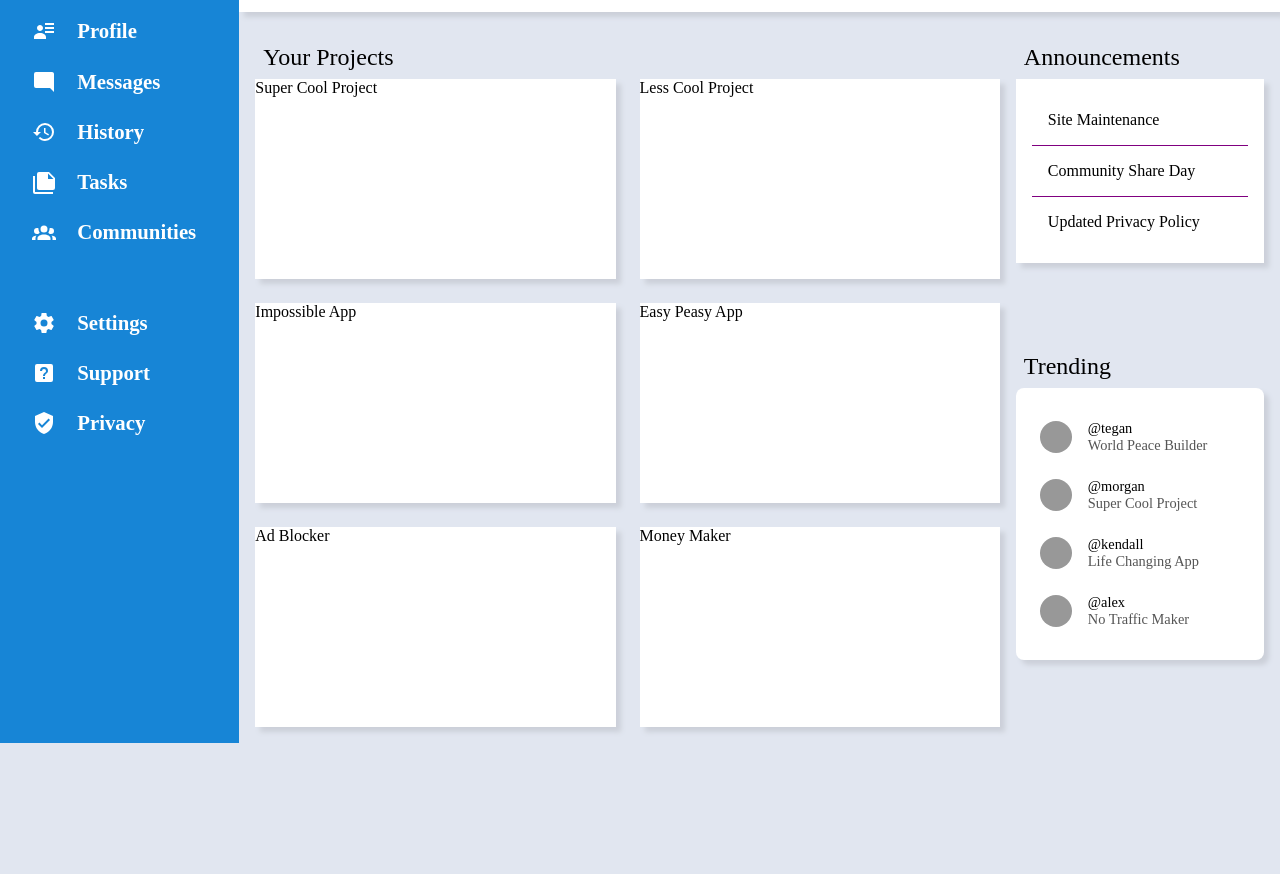
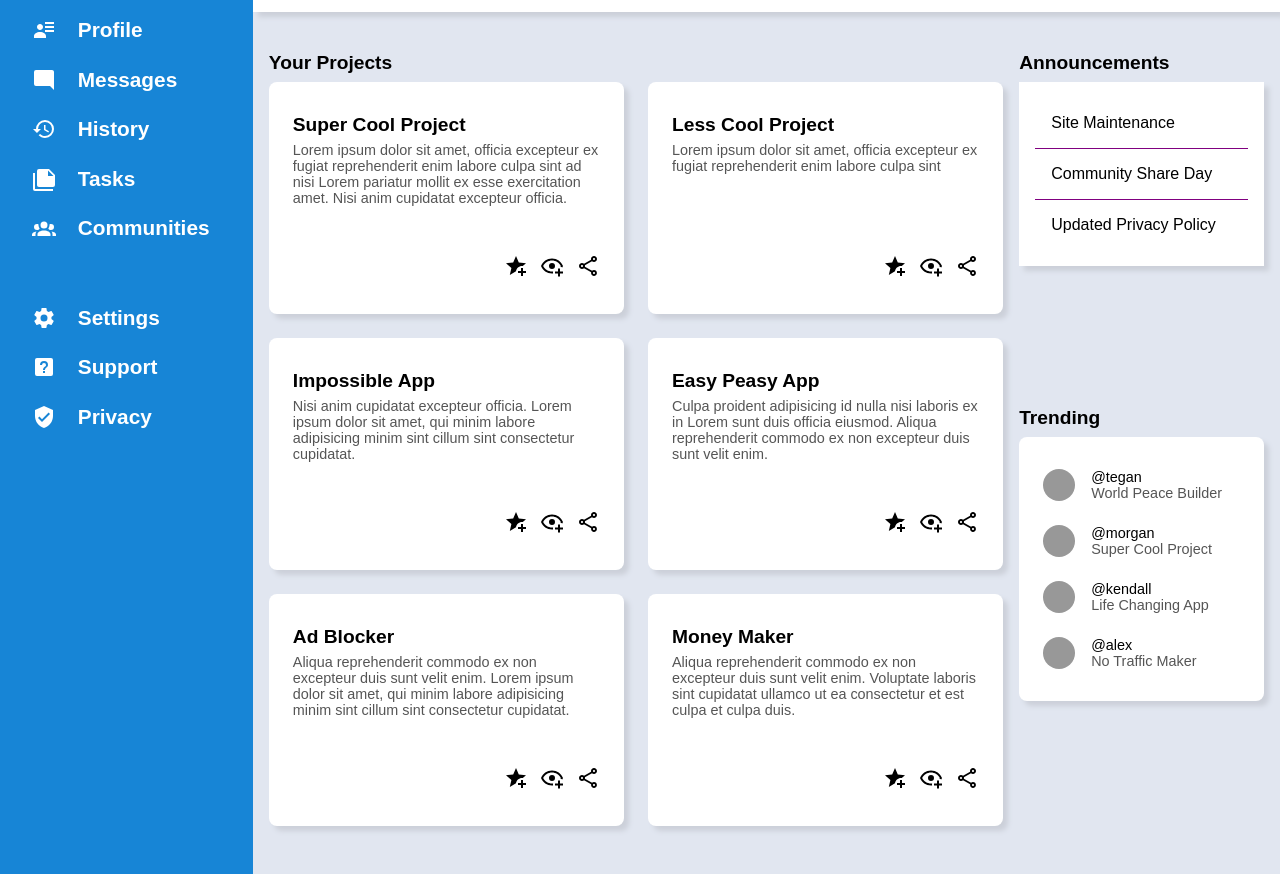
Before and after one commit to TimoW3rn3r/admin-dashboard, a plain HTML site: page index.html in a window 1280 px wide. Shown: the part 177-1051 px from the top of the page. Before the commit the page ends 920 px from the top, so only its background shows below. Drawn offline with Linux system fonts and the light colour scheme.

Commit message:
Add project details and shortcut icons

```diff
--- a/css/style.css
+++ b/css/style.css
@@ -1,6 +1,7 @@
 * {
   margin: 0;
   padding: 0;
+  font-family: Arial, Helvetica, Verdana, Calibri, 'Trebuchet MS', sans-serif;
 
   --dashboard-text-size: 1.6rem;
   --sidebar-background: #1785d6;
@@ -24,8 +25,8 @@
   --button-text-size: 0.9rem;
   --button-text-weight: 600;
 
-  --content-title-size: 1.5rem;
-  --content-title-weight: 500;
+  --content-title-size: 1.2rem;
+  --content-title-weight: 550;
 
   --content-color: #555555;
 
@@ -155,7 +156,8 @@ body {
   display: grid;
   grid-template-columns: 3fr 1fr;
   gap: 16px;
-  padding: 16px;
+  padding: 32px 16px 48px 16px;
+  /* align-items: stretch; */
 }
 
 .projects-container {
@@ -165,13 +167,7 @@ body {
 .content-title {
   font-size: var(--content-title-size);
   font-weight: var(--content-title-weight);
-  margin: 8px;
-}
-
-.content {
-  font-size: var(--trending-size);
-  font-weight: var(--trending-weight);
-  color: var(--content-color);
+  margin-bottom: 8px;
 }
 
 .projects {
@@ -182,8 +178,26 @@ body {
 
 .project {
   background-color: white;
-  width: auto;
-  height: 200px;
+  border-radius: 8px;
+  padding: 32px 24px;
+  height: min(120px, auto);
+  display: grid;
+  grid-template-rows: 1fr 4fr 1fr;
+}
+
+.project-title {
+  font-size: var(--content-title-size);
+  font-weight: var(--content-title-weight);
+}
+
+.project-shortcuts {
+  display: grid;
+  grid-template-columns: 1fr auto auto auto;
+  grid-gap: 12px;
+}
+
+.project-shortcuts span:first-child {
+  grid-column: 2;
 }
 
 .announcements-board {
@@ -236,6 +250,13 @@ body {
   align-self: center;
 }
 
+.content {
+  font-size: var(--trending-size);
+  font-weight: var(--trending-weight);
+  color: var(--content-color);
+}
+
+
 .card {
   box-shadow: 5px 5px 5px var(--tile-shadow);
 }
@@ -258,3 +279,7 @@ body {
 .dashboard .text {
   margin: 0px;
 }
+
+.project-icon {
+  height: 24px;
+}
--- a/index.html
+++ b/index.html
@@ -98,12 +98,84 @@
         <div class="projects-container">
           <div class="content-title">Your Projects</div>
           <div class="projects">
-            <div class="project card">Super Cool Project</div>
-            <div class="project card">Less Cool Project</div>
-            <div class="project card">Impossible App</div>
-            <div class="project card">Easy Peasy App</div>
-            <div class="project card">Ad Blocker</div>
-            <div class="project card">Money Maker</div>
+            <div class="project card">
+              <span class="project-title">Super Cool Project</span>
+              <p class="content">
+                Lorem ipsum dolor sit amet, officia excepteur ex fugiat reprehenderit enim labore culpa sint ad nisi Lorem pariatur mollit ex esse exercitation amet. Nisi anim cupidatat excepteur officia.
+              </p>
+
+              <span class="project-shortcuts">
+                <span><img src="./assets/star-plus.svg" class="project-icon"></span>
+                <span><img src="./assets/eye-plus-outline.svg" class="project-icon"></span>
+                <span><img src="./assets/share-variant-outline.svg" class="project-icon"></span>
+              </span>
+            </div>
+
+            <div class="project card">
+              <span class="project-title">Less Cool Project</span>
+              <p class="content">
+                Lorem ipsum dolor sit amet, officia excepteur ex fugiat reprehenderit enim labore culpa sint
+              </p>
+
+              <span class="project-shortcuts">
+                <span><img src="./assets/star-plus.svg" class="project-icon"></span>
+                <span><img src="./assets/eye-plus-outline.svg" class="project-icon"></span>
+                <span><img src="./assets/share-variant-outline.svg" class="project-icon"></span>
+              </span>
+            </div>
+
+            <div class="project card">
+              <span class="project-title">Impossible App</span>
+              <p class="content">
+                Nisi anim cupidatat excepteur officia. Lorem ipsum dolor sit amet, qui minim labore adipisicing minim sint cillum sint consectetur cupidatat.
+              </p>
+
+              <span class="project-shortcuts">
+                <span><img src="./assets/star-plus.svg" class="project-icon"></span>
+                <span><img src="./assets/eye-plus-outline.svg" class="project-icon"></span>
+                <span><img src="./assets/share-variant-outline.svg" class="project-icon"></span>
+              </span>
+            </div>
+
+            <div class="project card">
+              <span class="project-title">Easy Peasy App</span>
+              <p class="content">
+                Culpa proident adipisicing id nulla nisi laboris ex in Lorem sunt duis officia eiusmod. Aliqua reprehenderit commodo ex non excepteur duis sunt velit enim.
+              </p>
+
+              <span class="project-shortcuts">
+                <span><img src="./assets/star-plus.svg" class="project-icon"></span>
+                <span><img src="./assets/eye-plus-outline.svg" class="project-icon"></span>
+                <span><img src="./assets/share-variant-outline.svg" class="project-icon"></span>
+              </span>
+            </div>
+
+            <div class="project card">
+              <div class="project-title">Ad Blocker</div>
+              <p class="content">
+                Aliqua reprehenderit commodo ex non excepteur duis sunt velit enim. Lorem ipsum dolor sit amet, qui minim labore adipisicing minim sint cillum sint consectetur cupidatat.
+              </p>
+
+              <span class="project-shortcuts">
+                <span><img src="./assets/star-plus.svg" class="project-icon"></span>
+                <span><img src="./assets/eye-plus-outline.svg" class="project-icon"></span>
+                <span><img src="./assets/share-variant-outline.svg" class="project-icon"></span>
+              </span>
+            </div>
+
+            <div class="project card">
+              <span class="project-title">Money Maker</span>
+              <p class="content">
+                Aliqua reprehenderit commodo ex non excepteur duis sunt velit enim. Voluptate laboris sint cupidatat ullamco ut ea consectetur et est culpa et culpa duis.
+              </p>
+
+              <span class="project-shortcuts">
+                <span><img src="./assets/star-plus.svg" class="project-icon"></span>
+                <span><img src="./assets/eye-plus-outline.svg" class="project-icon"></span>
+                <span><img src="./assets/share-variant-outline.svg" class="project-icon"></span>
+              </span>
+            </div>
+
           </div>
         </div>
 
```
Also changed, not shown: assets/eye-plus-outline.svg (added), assets/share-variant-outline.svg (added), assets/star-plus.svg (added).
